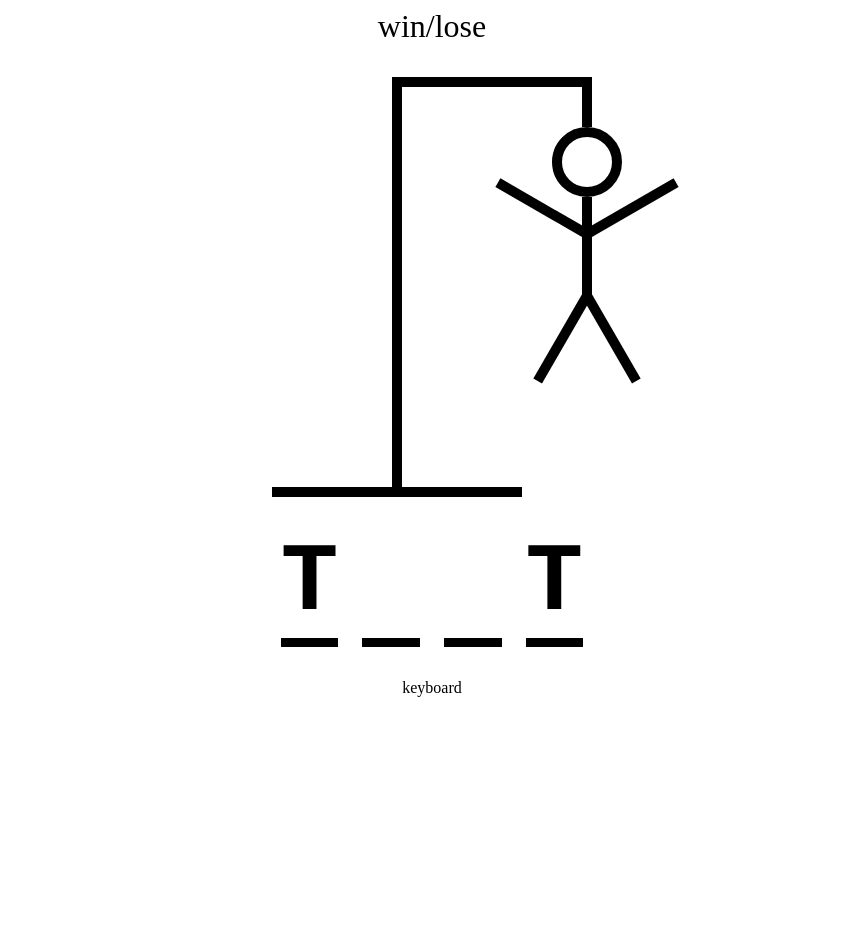
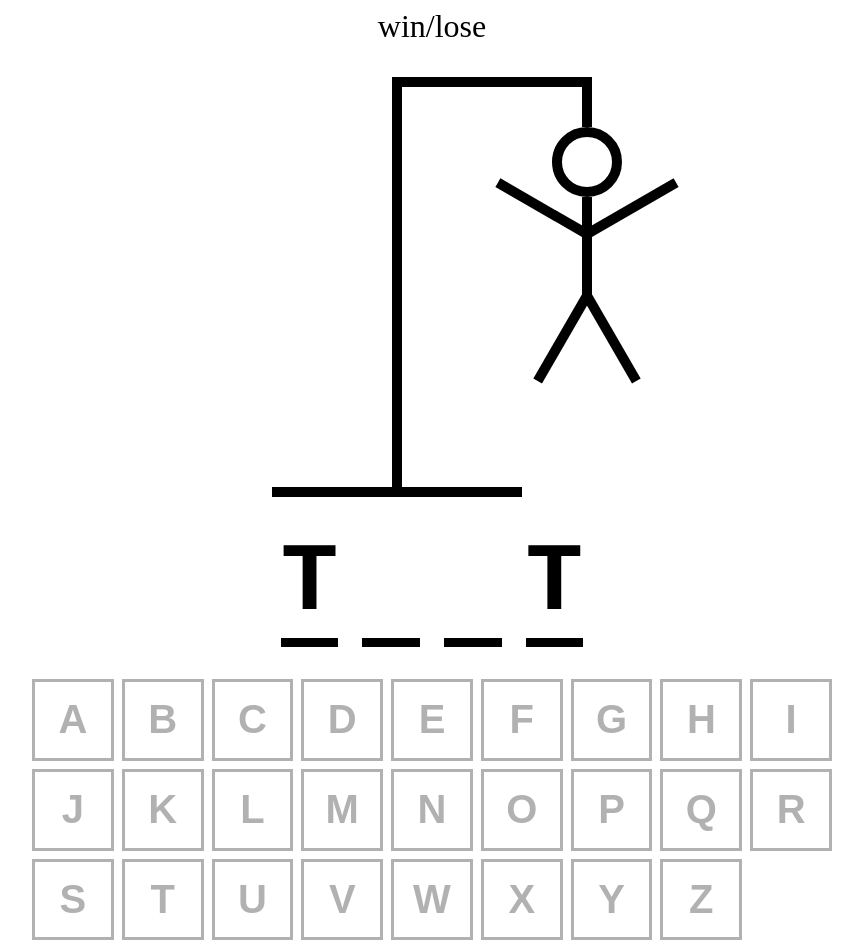
Before and after one commit to XiaoMaShawn/HangmanGame-Vite-TS-React, a React (Vite) app: page / in a window 1280 px wide. Shown: the whole page, without its empty margins (208-1071 px from the left). Before the commit the page ends 800 px from the top, so only its background shows below. Built offline with nearby package versions, Linux system fonts and the light colour scheme.

Commit message:
keyboard component and css

```diff
--- a/src/App.tsx
+++ b/src/App.tsx
@@ -20,7 +20,9 @@ function App() {
       </div>
       <HangmanDrawing />
       <HangmanWord />
-      <Keyboard />
+      <div style={{ alignSelf: "stretch" }}>
+        <Keyboard />
+      </div>
     </div>
   )
 }
--- /dev/null
+++ b/src/Keyboard.module.css
@@ -0,0 +1,26 @@
+.btn {
+  width: 100%;
+  border: 3px solid black;
+  background: none;
+  aspect-ratio: 1/1;
+  font-size: 2.5rem;
+  text-transform: uppercase;
+  padding: .5rem;
+  font-weight: bold;
+  cursor: pointer;
+  color: black;
+}
+
+.btn.active {
+  background-color: hsl(200, 100%, 50%);
+  color: white;
+}
+
+.btn.inactive {
+  opacity: .3;
+}
+
+.btn:hover:not(:disabled),
+.btn:focus:not(:disabled) {
+  background-color: hsl(200, 100%, 75%);
+}
--- a/src/Keyboard.tsx
+++ b/src/Keyboard.tsx
@@ -1,3 +1,40 @@
+import styles from './Keyboard.module.css'
+
+const KEYS = [
+  "a",
+  "b",
+  "c",
+  "d",
+  "e",
+  "f",
+  "g",
+  "h",
+  "i",
+  "j",
+  "k",
+  "l",
+  "m",
+  "n",
+  "o",
+  "p",
+  "q",
+  "r",
+  "s",
+  "t",
+  "u",
+  "v",
+  "w",
+  "x",
+  "y",
+  "z",
+]
+
 export function Keyboard() {
-  return <div>keyboard</div>
+  return <div style={{ display: "grid", gridTemplateColumns: "repeat(auto-fit, minmax(75px,1fr))", gap: ".5rem" }}>
+    {KEYS.map(key => {
+      return (<button className={`${styles.btn} ${styles.inactive}`} key={key}>
+        {key}
+      </button>)
+    })}
+  </div>
 }
```
